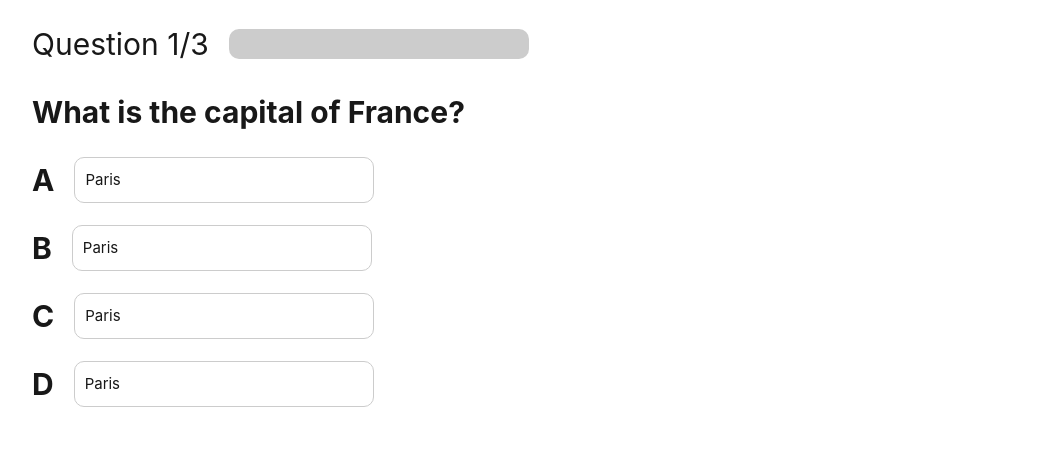
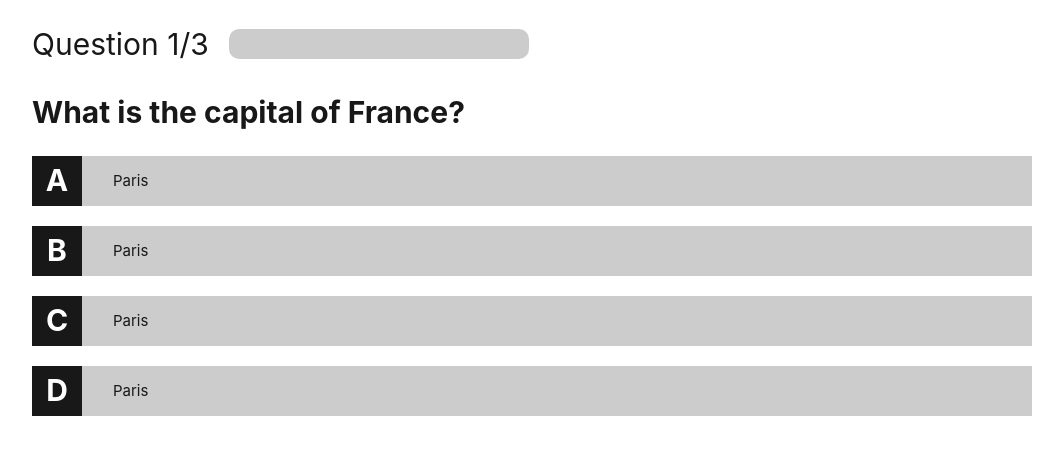
Before and after one commit to iamAndreyGavrilov/Ultimate-Vue-3-2, a Vue app in the folder QuizApp/: page /quiz/1 in a window 1280 px wide. Shown: the top 454 px of the page, without its empty margins (108-1171 px from the left). Built offline with nearby package versions, Linux system fonts and the light colour scheme.

Commit message:
fix style

```diff
--- a/QuizApp/src/components/Question.vue
+++ b/QuizApp/src/components/Question.vue
@@ -53,12 +53,18 @@
   align-items: center;
   margin-top: 20px;
   cursor: pointer;
+  background-color: #cccccc;
 }
 
 .option-label {
   font-size: 30px;
   font-weight: bold;
   margin-right: 20px;
+  background-color: #181818;
+  color: white;
+  width: 50px;
+  height: 50px;
+  text-align: center;
 }
 
 .option-value {
```
